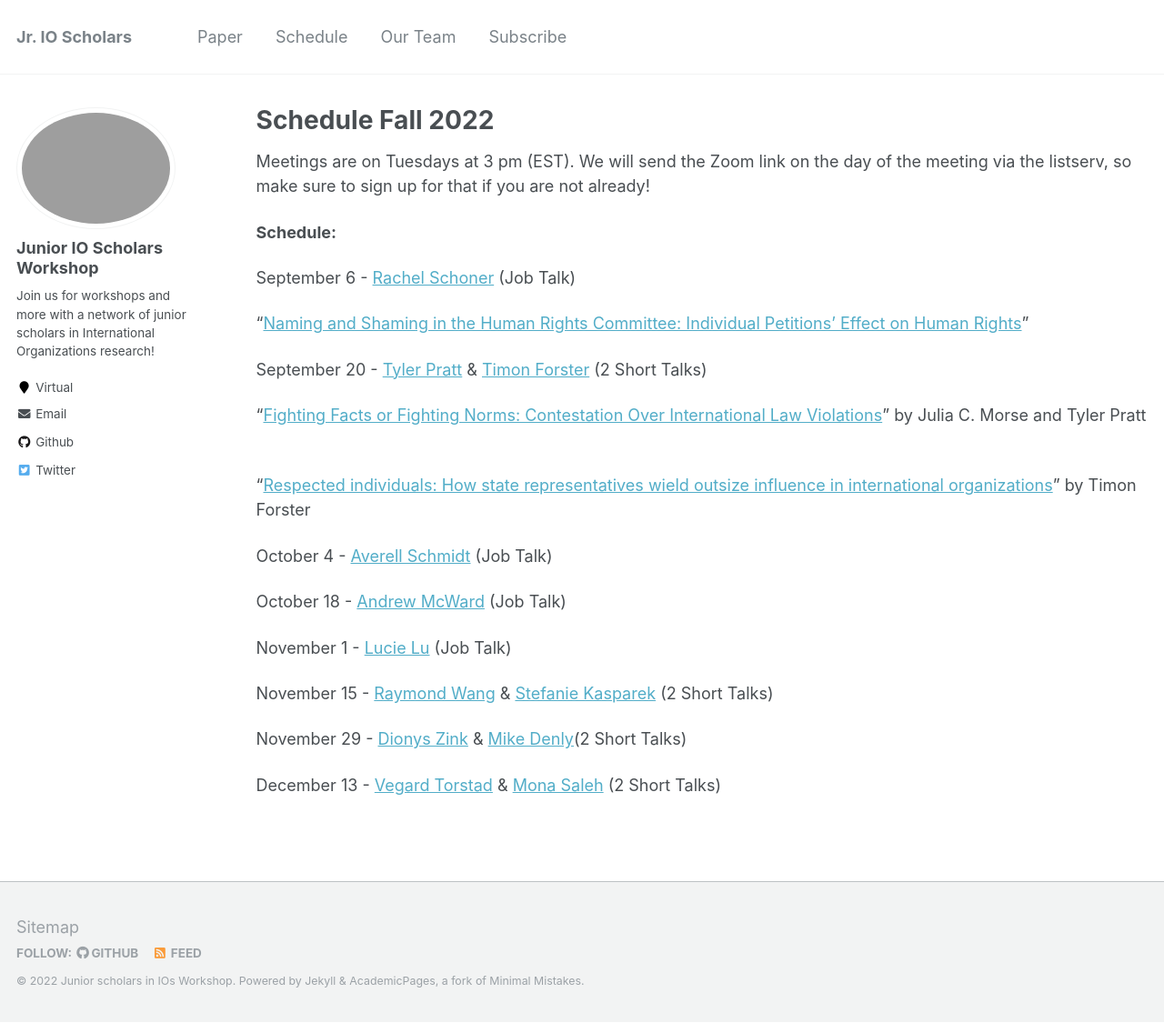
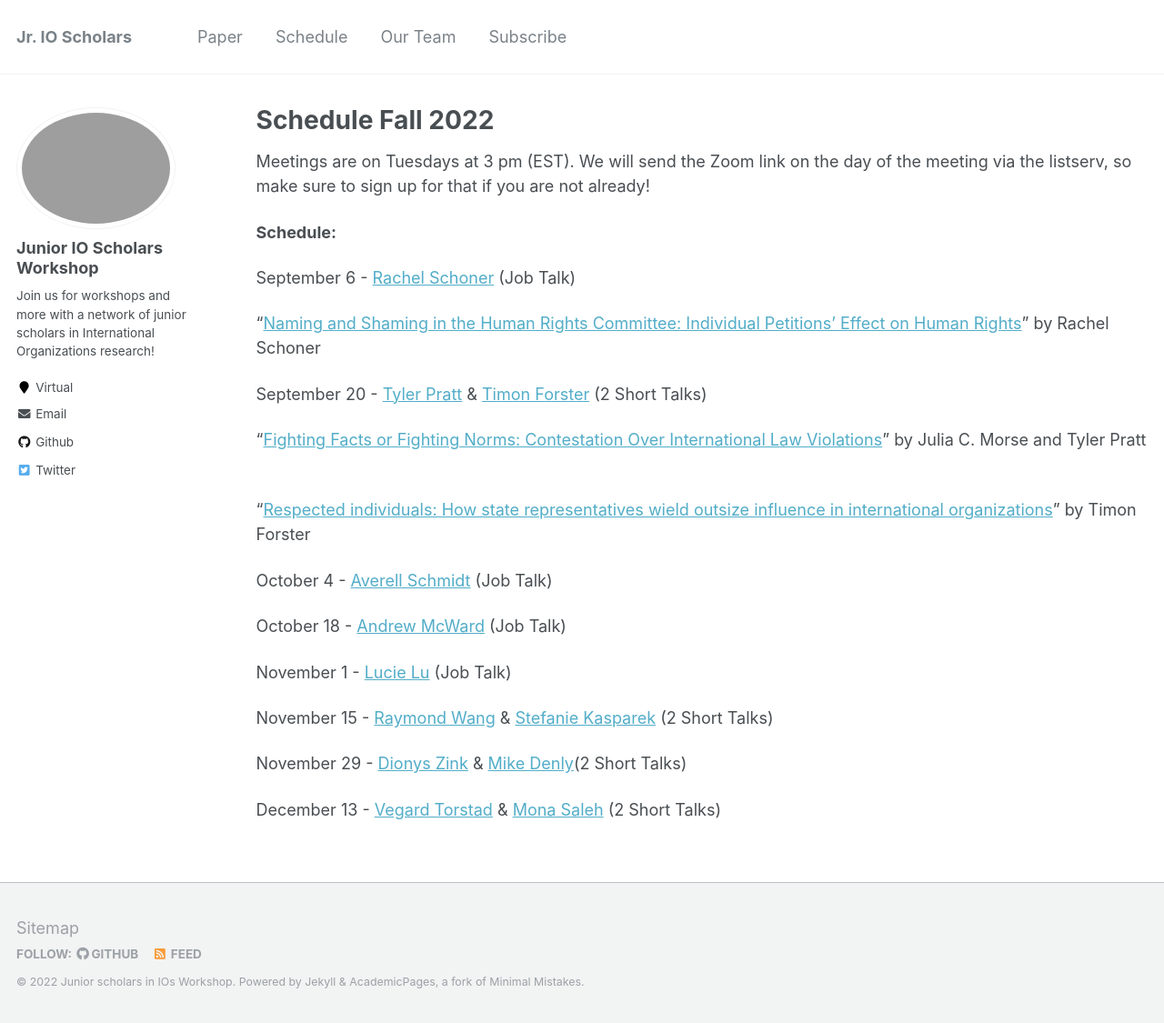
Before and after one commit to IO-workshop/IO-workshop.github.io, a Jekyll site: the page built from _pages/schedule.md, in a window 1280 px wide and 1125 px high. Shown: the whole window at 91% size. Built offline with Jekyll 4.4.1, drawn with Linux system fonts in a browser that asks for light colours.

Commit message:
Update schedule.md

```diff
--- a/_pages/schedule.md
+++ b/_pages/schedule.md
@@ -10,7 +10,7 @@ Meetings are on Tuesdays at 3 pm (EST). We will send the Zoom link on the day of
 
 September 6 - [Rachel Schoner](https://sites.google.com/view/racheljschoner/) (Job Talk)
 
-"[Naming and Shaming in the Human Rights Committee: Individual Petitions’ Effect on Human Rights](https://io-workshop.github.io/files/Schoner_JMP.pdf)"
+"[Naming and Shaming in the Human Rights Committee: Individual Petitions’ Effect on Human Rights](https://io-workshop.github.io/files/Schoner_JMP.pdf)" by Rachel Schoner
 &nbsp;
 
 September 20 - [Tyler Pratt](https://www.tylerbpratt.com/) & [Timon Forster](http://www.timonforster.net/) (2 Short Talks)
```
